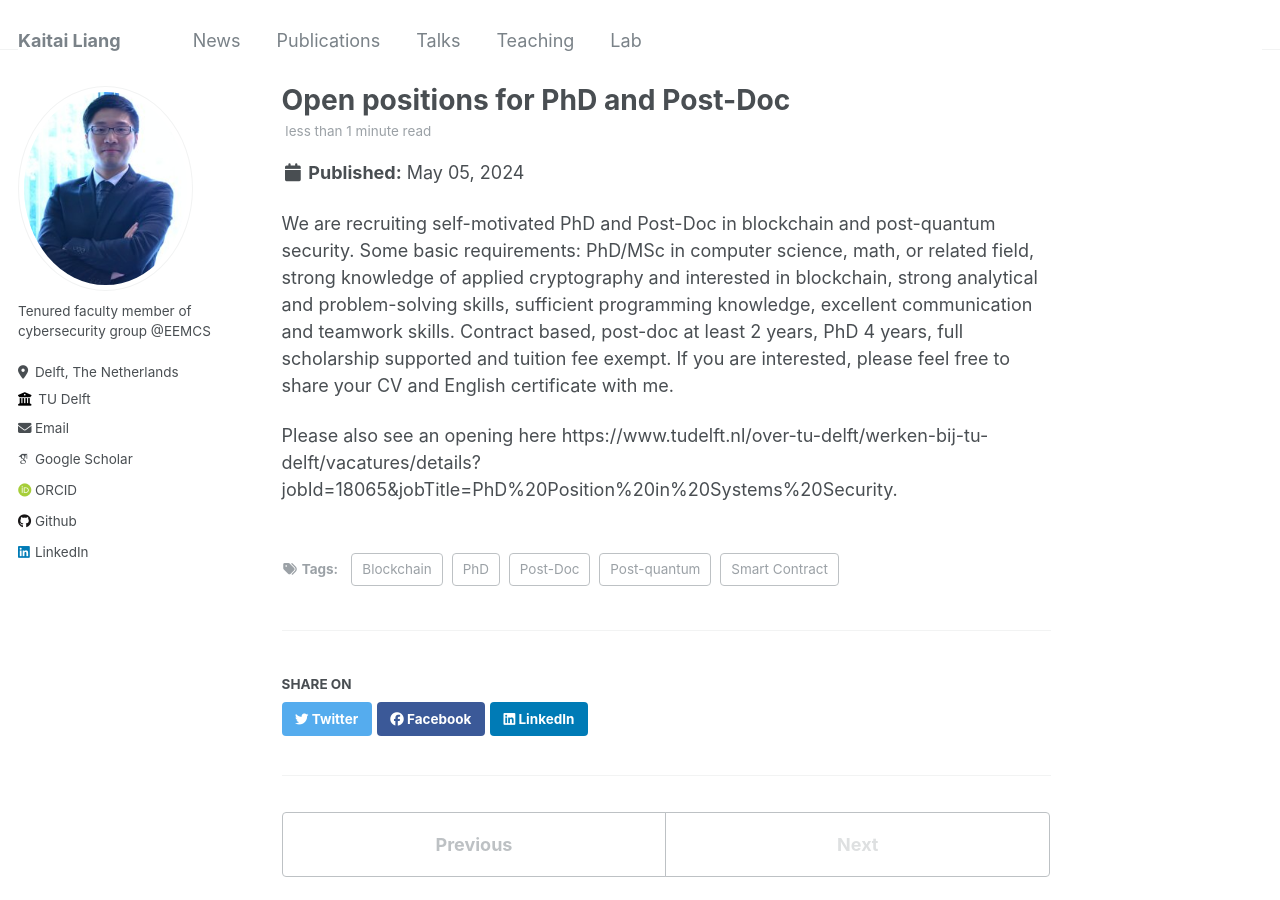
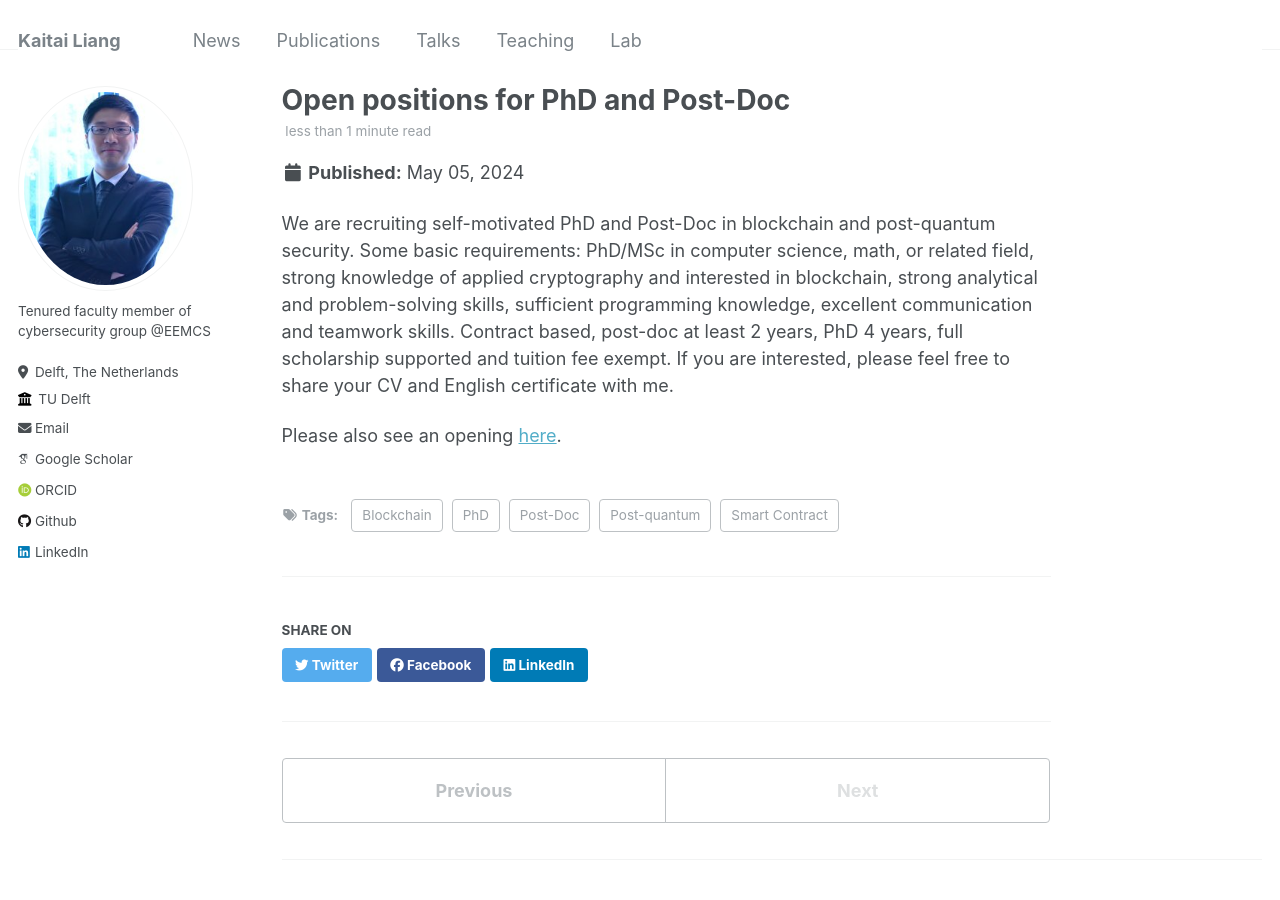
Before and after one commit to kaitailiang/kaitailiang.github.io, a Jekyll site: the page built from _posts/2024-05-05-blog-post-33.md, in a window 1280 px wide and 900 px high. Built offline with Jekyll 4.4.1, drawn with Linux system fonts in a browser that asks for light colours; some web fonts are replaced.

Commit message:
Update 2024-05-05-blog-post-33.md

```diff
--- a/_posts/2024-05-05-blog-post-33.md
+++ b/_posts/2024-05-05-blog-post-33.md
@@ -12,4 +12,4 @@ tags:
 
 We are recruiting self-motivated PhD and Post-Doc in blockchain and post-quantum security. Some basic requirements: PhD/MSc in computer science, math, or related field, strong knowledge of applied cryptography and interested in blockchain, strong analytical and problem-solving skills, sufficient programming knowledge, excellent communication and teamwork skills. Contract based, post-doc at least 2 years, PhD 4 years, full scholarship supported and tuition fee exempt. If you are interested, please feel free to share your CV and English certificate with me.
 
-Please also see an opening here https://www.tudelft.nl/over-tu-delft/werken-bij-tu-delft/vacatures/details?jobId=18065&jobTitle=PhD%20Position%20in%20Systems%20Security.
+Please also see an opening [here](https://www.tudelft.nl/over-tu-delft/werken-bij-tu-delft/vacatures/details?jobId=18065&jobTitle=PhD%20Position%20in%20Systems%20Security).
```
